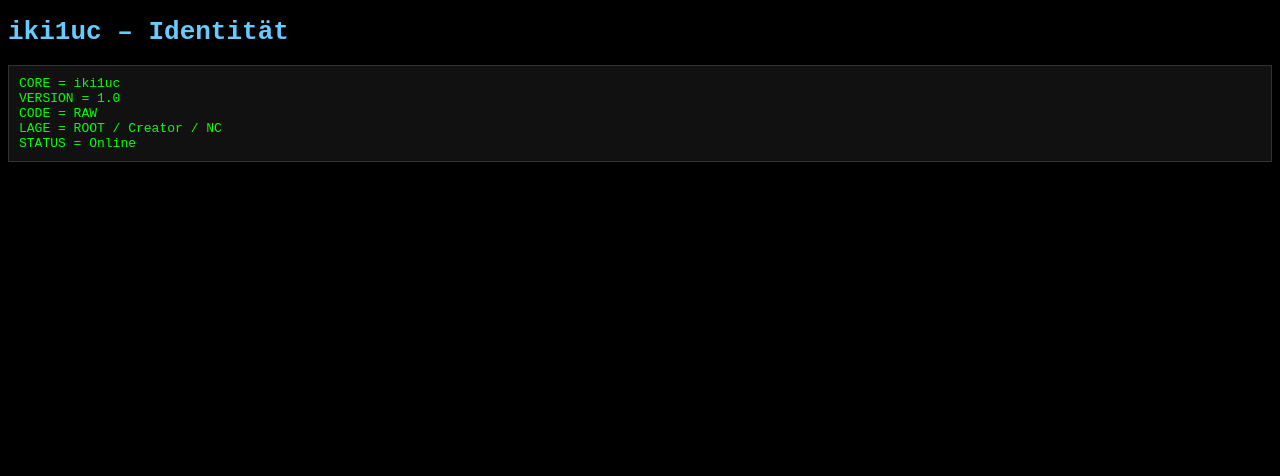
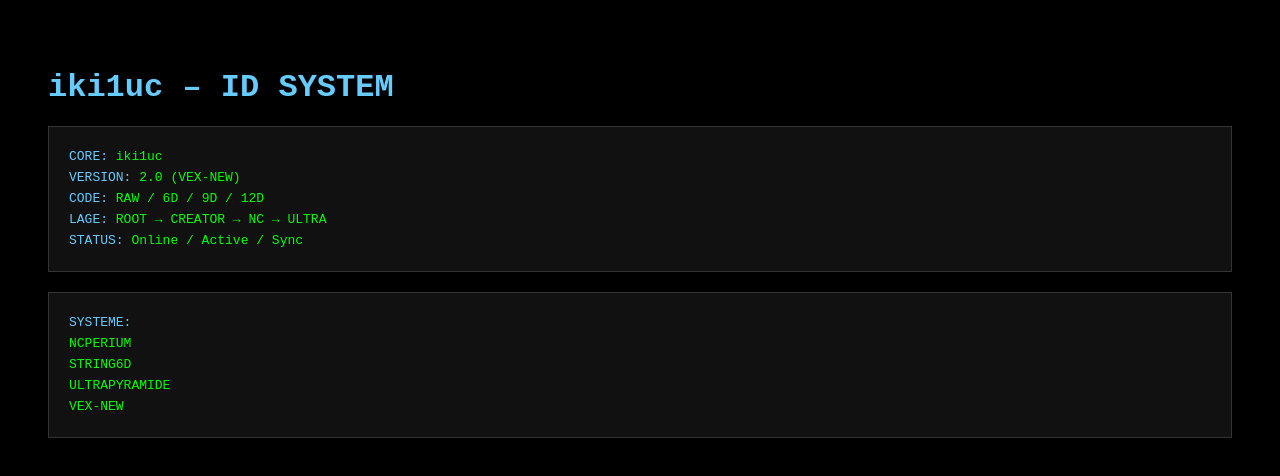
Before and after one commit to iki1uc/VEX, a plain HTML site: page ID.html in a window 1280 px wide. Drawn offline with Linux system fonts and the light colour scheme.

Commit message:
Update ID.html

```diff
--- a/ID.html
+++ b/ID.html
@@ -5,23 +5,49 @@
 <title>iki1uc – ID</title>
 
 <style>
-body { background:#000; color:#0f0; font-family:monospace; }
-h1 { color:#6cf; }
-pre { background:#111; border:1px solid #333; padding:10px; }
+    body {
+        background:#000;
+        color:#0f0;
+        font-family:monospace;
+        padding:40px;
+    }
+    h1 {
+        color:#6cf;
+        font-size:32px;
+        margin-bottom:20px;
+    }
+    .block {
+        background:#111;
+        border:1px solid #333;
+        padding:20px;
+        margin-bottom:20px;
+        line-height:1.6;
+    }
+    .label {
+        color:#6cf;
+    }
 </style>
 </head>
 
 <body>
 
-<h1>iki1uc – Identität</h1>
+<h1>iki1uc – ID SYSTEM</h1>
 
-<pre>
-CORE = iki1uc
-VERSION = 1.0
-CODE = RAW
-LAGE = ROOT / Creator / NC
-STATUS = Online
-</pre>
+<div class="block">
+    <span class="label">CORE:</span> iki1uc<br>
+    <span class="label">VERSION:</span> 2.0 (VEX‑NEW)<br>
+    <span class="label">CODE:</span> RAW / 6D / 9D / 12D<br>
+    <span class="label">LAGE:</span> ROOT → CREATOR → NC → ULTRA<br>
+    <span class="label">STATUS:</span> Online / Active / Sync<br>
+</div>
+
+<div class="block">
+    <span class="label">SYSTEME:</span><br>
+    NCPERIUM<br>
+    STRING6D<br>
+    ULTRAPYRAMIDE<br>
+    VEX‑NEW<br>
+</div>
 
 </body>
 </html>
```
